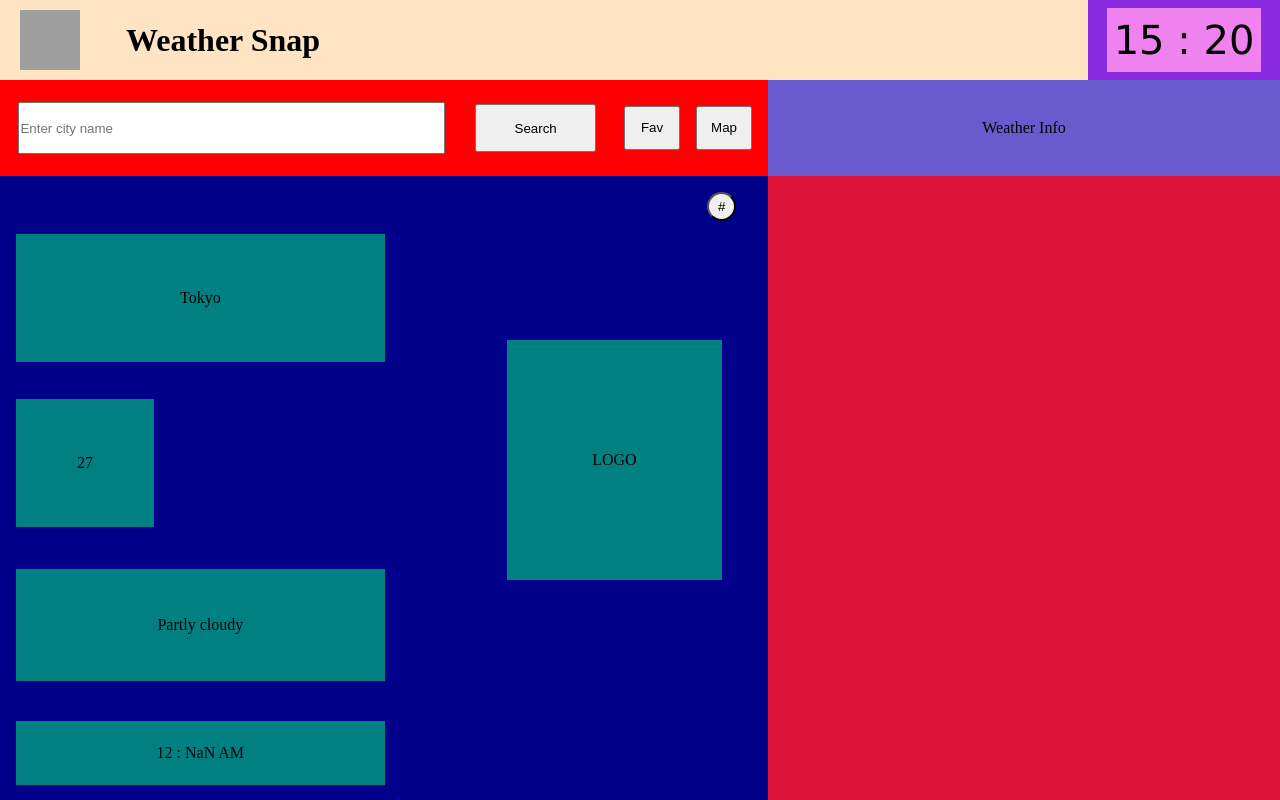
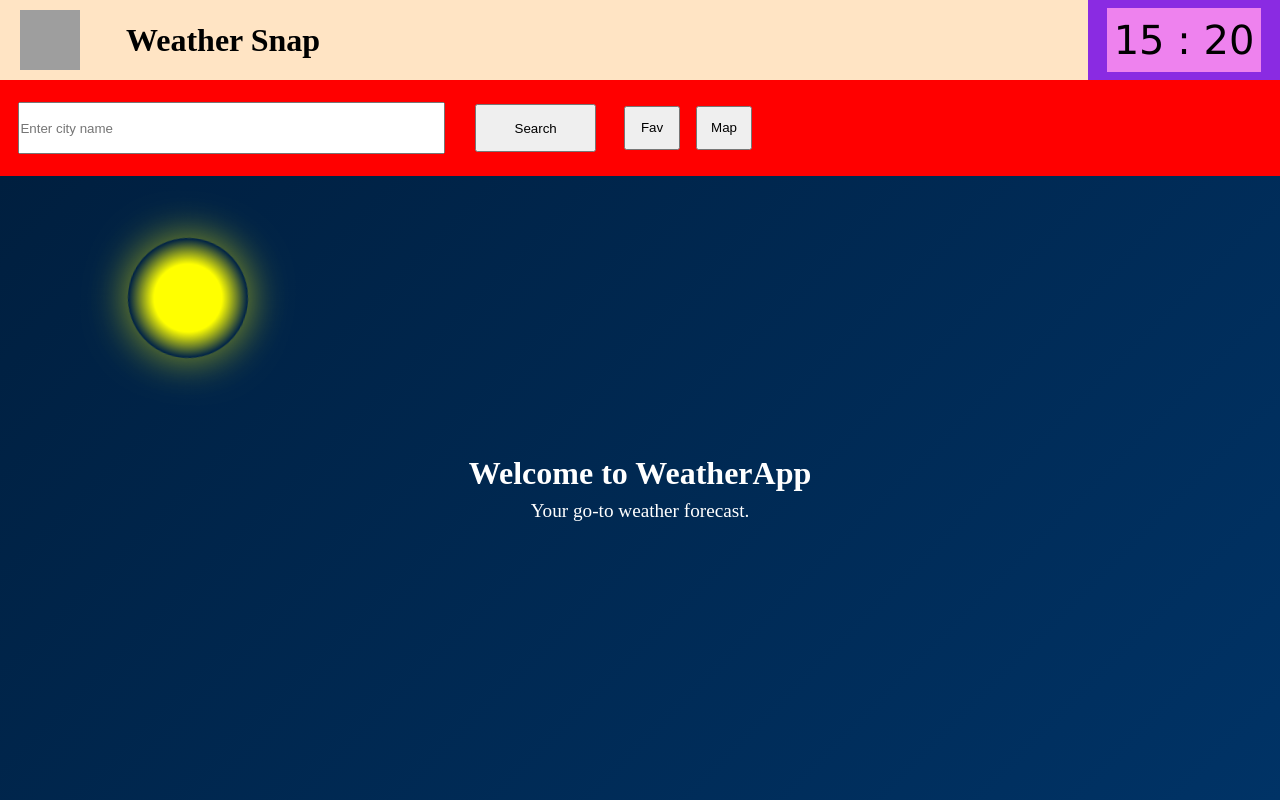
Before and after one commit to maulik-koli/weather-snap, a React (Vite) app in the folder client/: page / in a window 1280 px wide. Built offline with nearby package versions, Linux system fonts and the light colour scheme; grey boxes are pictures that could not be loaded.

Commit message:
somplete whole frontend part styling and sharpning of code remains

```diff
--- a/client/src/App.jsx
+++ b/client/src/App.jsx
@@ -1,27 +1,32 @@
-import React, { useState } from 'react'
+import React, { useContext, useState } from 'react'
 
 import Header from './components/Header.jsx'
 import SearchComponent from './components/SearchComponent.jsx'
 import Weather from './components/Weather.jsx'
 import SideComponents from './components/SideComponents.jsx'
-import { WeaTherProvider } from './contexts/WeatherProvider.jsx'
+import Home from './components/Home.jsx'
+import { WeatherContext } from './contexts/WeatherProvider.jsx'
+import { ErrorAndFetching } from './contexts/ErrorAndFetching.jsx'
 
 const App = () => {
+  const { location } = useContext(WeatherContext)
   const [sideState, setSideState] = useState('Weather Info')
 
   return (
-    <>
+    <ErrorAndFetching>
       <Header />
-      <WeaTherProvider>
         <main>
           <SearchComponent lable={sideState} setLable={setSideState} />
-          <div className='weather-con'>
-            <Weather setLable={setSideState} />
-            <SideComponents lable={sideState} />
-          </div>
+          {location === '' ? <Home />
+            :  (
+              <div className='weather-con'>
+                <Weather setLable={setSideState} />
+                <SideComponents lable={sideState} />
+              </div>
+            )
+          }
         </main>
-      </WeaTherProvider>
-    </>
+    </ErrorAndFetching>
   )
 }
 
--- a/client/src/components/Cloack.jsx
+++ b/client/src/components/Cloack.jsx
@@ -20,9 +20,7 @@ const Cloack = () => {
         }
     }, [])
 
-    return (
-        <span className='clock'>{time}</span>
-    )
+    return <span className='clock'>{time}</span>
 }
 
 export default Cloack;
--- a/client/src/components/FavLocation.jsx
+++ b/client/src/components/FavLocation.jsx
@@ -1,11 +1,11 @@
 import React, { useContext } from 'react'
 
 import { WeatherContext } from '../contexts/WeatherProvider'
+import { ErrorFetchingContext } from '../contexts/ErrorAndFetching'
 
 const FavLocation = () => {
-    const { favData, setFavData } = useContext(WeatherContext)
-
-    console.log('Favorite Data:', favData); // Add this line to debug
+    const { favData, setFavData, setWeatherForcast } = useContext(WeatherContext)
+    const { setIsFetching, setError  } = useContext(ErrorFetchingContext)
 
     const handleDelete = (id) => {
         const updatedFavData = favData.filter((data) => data.favLocID !== id);
@@ -13,12 +13,36 @@ const FavLocation = () => {
         localStorage.setItem('locData', JSON.stringify(updatedFavData));
     };
 
+    const getDataByFavLocation = async (location) => {
+        try{
+            // /dummy-data.json
+            let loc = location ? location : "tokyo"
+            // http://localhost:3000/weather?location=${loc}
+            const response = await fetch(`/dummy-data.json`)
+            const data = await response.json()
+
+            if(!response.ok){
+                throw new Error("Failed to fetch data.")
+            }
+
+            setWeatherForcast(data)
+        }
+        catch(error){
+            setError({
+                message: error.message || "Could not fetch places, pleace try again latter."
+            })
+        }
+        finally{
+            setIsFetching(false)
+        }
+    }
+
     return (
         <div className='side-fav'>
             <ul>
                 {favData.map((data) => (
                     <li key={data.favLocID} className="fav-list">
-                        <div>
+                        <div onClick={() => getDataByFavLocation(data.name)}>
                             <span>{data.name}</span>
                             <p>{data.descriptions}</p>
                         </div>
--- /dev/null
+++ b/client/src/components/Home.jsx
@@ -0,0 +1,13 @@
+import React from 'react'
+
+const Home = () => {
+  return (
+    <div className="landing-container">
+        <div className="sun"></div>
+        <h1>Welcome to WeatherApp</h1>
+        <p>Your go-to weather forecast.</p>
+    </div>
+  )
+}
+
+export default Home;
--- a/client/src/components/MapComponent.jsx
+++ b/client/src/components/MapComponent.jsx
@@ -1,15 +1,17 @@
 import React, { useContext, useEffect, useRef, useState } from 'react';
 import mapboxgl from 'mapbox-gl';
 
-import { WeatherContext } from '../contexts/WeatherProvider';
+import { ErrorFetchingContext } from '../contexts/ErrorAndFetching.jsx'
+import { WeatherContext } from '../contexts/WeatherProvider.jsx'
 
 const MapComponent = () => {
     const mapContainer = useRef(null);
     const map = useRef(null);
 
-    const { weatherForcast } = useContext(WeatherContext)
+    const { setError, setIsFetching } = useContext(ErrorFetchingContext)
+    const { weatherForcast, setWeatherForcast } = useContext(WeatherContext)
     const { locationData } = weatherForcast
-    const [lngLat, setLngLat] = useState({ lng: locationData.longitude, lat: locationData.latitude });
+    const [lngLat, setLngLat] = useState({ lng: locationData.longitude ? locationData.longitude : 139.6929116, lat: locationData.latitude ? locationData.latitude : 35.6889853 });
 
     useEffect(() => {
         mapboxgl.accessToken = 'pk.eyJ1IjoibWF1bGlrLWtvbGkiLCJhIjoiY20wNzFyOTd1MHF4NzJyczl3OWFtMWgwZCJ9.Cw3-kVqw-d0LqP_0JETRIw'
@@ -31,12 +33,40 @@ const MapComponent = () => {
 
     }, [lngLat]);
 
+    const sendLngLat = async () => {
+        setIsFetching(true)
+        const wait = (delay) => new Promise(resolve => setTimeout(resolve, delay))
+
+        await wait(2000)
+        try{
+            // http://localhost:3000/cords?lat=${lngLat.lat}&lng=${lngLat.lng}
+
+            const response = await fetch(`http://localhost:3000/cords?lat=${lngLat.lat}&lng=${lngLat.lng}`)
+            const data = await response.json()
+
+            if(!response.ok){
+                throw new Error("Failed to fetch data.")
+            }
+
+            setWeatherForcast(data)
+        }
+        catch(error){
+            setError({
+                message: error.message || "Could not fetch places, pleace try again latter."
+            })
+        }
+        finally{
+            setIsFetching(false)
+        }
+    }
+
     return (
         <div className="map-wrapper">
+            <h1>Map</h1>
         <div className="info-bar">
             <span>Longitude: {lngLat.lng}</span>
             <span>Latitude: {lngLat.lat}</span>
-            <button className="map-button" onClick={() => alert('Button Clicked!')}>Click</button>
+            <button className="map-button" onClick={sendLngLat}>Click</button>
         </div>
         <div className="map-container" ref={mapContainer} />
         </div>
--- a/client/src/components/SearchComponent.jsx
+++ b/client/src/components/SearchComponent.jsx
@@ -1,30 +1,33 @@
-import { useRef, useState, useEffect, useContext } from 'react'
+import { useRef, useEffect, useContext } from 'react'
 
 import { ErrorFetchingContext } from '../contexts/ErrorAndFetching.jsx'
 import { WeatherContext } from '../contexts/WeatherProvider.jsx'
 
 const SearchComponent = ({ lable, setLable }) => {
-    const locationInout = useRef()
-    const [location, setLocation] = useState('')
+    const locationInput = useRef()
 
-    const { setWeatherForcast } = useContext(WeatherContext)
-    const { setError, setIsFetching } = useContext(ErrorFetchingContext)
+    const { location, setLocation, setWeatherForcast  } = useContext(WeatherContext)
+    const { error, setError, setIsFetching } = useContext(ErrorFetchingContext)
 
     const handleSearchClick = () => {
-        setLocation(locationInout.current.value)
-        locationInout.current.value = ''
+        setLocation(locationInput.current.value)
+        locationInput.current.value = ''
         setLable('Weather Info')
     }
 
     useEffect(() => {
         setIsFetching(true)
         const sendLocation = async () => {
-            const wait = (delay) => new Promise(resolve => setTimeout(resolve, delay))
+            if(!location){
+                setError({
+                    error : "Please enter a location and try again."
+                })
+                return
+            }
 
-            await wait(2000)
             try{
+                // /dummy-data.json
                 // http://localhost:3000/weather?location=${location}
-
                 const response = await fetch(`/dummy-data.json`)
                 const data = await response.json()
 
@@ -36,7 +39,7 @@ const SearchComponent = ({ lable, setLable }) => {
             }
             catch(error){
                 setError({
-                    message: error.message || "Could not fetch places, pleace try again latter."
+                    error: error.message || "Could not fetch data, pleace try again latter."
                 })
             }
             finally{
@@ -46,12 +49,16 @@ const SearchComponent = ({ lable, setLable }) => {
         sendLocation()
     }, [location])
 
+    const handleInfoButton = () => {
+        setLable("Weather Info")
+    }
+
     return (
         <div className='search-con'>
-            <div className='search'>
+            <div className='search' >
                 <div className="search-input">
                     <input
-                        ref={locationInout}
+                        ref={locationInput}
                         type='text'
                         placeholder='Enter city name'
                     />
@@ -63,7 +70,12 @@ const SearchComponent = ({ lable, setLable }) => {
                     <button onClick={() => setLable('Map')}>Map</button>
                 </div>
             </div>
-            <div className='lable'>{lable}</div>
+            {location ? (
+                <div className='lable'>
+                    <p>{lable}</p>
+                    {lable !== "Weather Info" && <button onClick={handleInfoButton}>Info</button>}
+                </div>
+            ) : <div className='alt-div'></div>}
         </div>
     )
 }
--- a/client/src/components/SideComponents.jsx
+++ b/client/src/components/SideComponents.jsx
@@ -1,16 +1,20 @@
-import React from 'react'
+import React, { useContext } from 'react'
 
 import ForcastData from "./ForcastData.jsx";
 import FavLocation from './FavLocation.jsx';
 import MapComponent from './MapComponent.jsx';
+import { WeatherContext } from '../contexts/WeatherProvider.jsx';
+import LoadingBlock from './LoadingBlock.jsx';
 
 const SideComponents = ({ lable }) => {
+    const { location } = useContext(WeatherContext)
+
     return (
         <div className='side-right'>
-            <FavLocation />
-            {/* {lable === "Weather Info" && <ForcastData />}
-            {lable === "Fauvrite Locations" && <FavLocation />}
-            {lable === "Map" && <MapComponent />} */}
+            {/* <FavLocation /> */}
+            {location ? lable === "Weather Info" && <ForcastData /> : null}
+            {location ? lable === "Fauvrite Locations" && <FavLocation /> : null}
+            {/* {location ? lable === "Map" && <MapComponent /> : <LoadingBlock />} */}
         </div>
     )
 }
--- a/client/src/components/Weather.jsx
+++ b/client/src/components/Weather.jsx
@@ -3,20 +3,21 @@ import React, { useContext, useEffect } from 'react'
 import LoadingBlock from './LoadingBlock.jsx'
 import { ErrorFetchingContext } from '../contexts/ErrorAndFetching.jsx'
 import { WeatherContext } from '../contexts/WeatherProvider.jsx'
-import { formateTime } from '../helper.js'
 
 export default function Weather({ setLable }) {
   const { weatherForcast, setFavData, favData } = useContext(WeatherContext)
   const { error, isFetching } = useContext(ErrorFetchingContext)
 
   const { locationData, currentData } = weatherForcast
-  const time = formateTime(locationData.time)
 
   useEffect(() => {
     localStorage.setItem('locData', JSON.stringify(favData))
   }, [favData])
 
-  const addFavLocation = () => {
+  const addFavLocation = (name) => {
+    const exist = favData.some(data => data.name === name)
+
+    if(!exist){
       const favLocID = Math.floor(1000 + Math.random() * 9000);
       const newFavLocation = {
         favLocID,
@@ -31,6 +32,7 @@ export default function Weather({ setLable }) {
       setFavData(updatedFavData);
       localStorage.setItem('locData', JSON.stringify(updatedFavData));
       setLable('Fauvrite Locations')
+    }
   };
 
   return (
@@ -39,11 +41,11 @@ export default function Weather({ setLable }) {
       {isFetching && <LoadingBlock /> }
       {!isFetching &&
         <div className='weather'>
-          <div className='fb-0'><button onClick={addFavLocation}>#</button></div>
+          <div className='fb-0'><button onClick={() => addFavLocation(locationData.name)}>#</button></div>
           <div className="weather-data cn-1">{locationData.name}</div>
           <div className="weather-data te-2">{currentData.temperature}</div>
           <div className="weather-data de-3">{currentData.descriptions}</div>
-          <div className="weather-data ti-4">{time}</div>
+          <div className="weather-data ti-4">{locationData.time}</div>
           <div className="weather-data lo-5">LOGO</div>
         </div>
       }
--- a/client/src/contexts/WeatherProvider.jsx
+++ b/client/src/contexts/WeatherProvider.jsx
@@ -5,6 +5,7 @@ import { INITIAL_WEATHER_DATA } from "../helper";
 export const WeatherContext = createContext()
 
 export const WeaTherProvider = ({ children }) => {
+    const [ location, setLocation ] = useState('')
     const [ weatherForcast, setWeatherForcast ] = useState(INITIAL_WEATHER_DATA)
     const [ favData, setFavData ] = useState([])
 
@@ -17,7 +18,7 @@ export const WeaTherProvider = ({ children }) => {
     }, [])
 
     return (
-        <WeatherContext.Provider value={{ weatherForcast , setWeatherForcast, favData, setFavData }}>
+        <WeatherContext.Provider value={{ weatherForcast , setWeatherForcast, favData, setFavData, location, setLocation }}>
             {children}
         </WeatherContext.Provider>
     )
--- a/client/src/index.css
+++ b/client/src/index.css
@@ -1,6 +1,13 @@
 *{
     padding: 0;
     margin: 0;
+}
+
+html, body {
+    height: 100%;
+    width: 100%;
+    overflow: hidden;
+    position: relative;
 }
 
 /* Header */
@@ -94,6 +101,68 @@ header {
     align-items: center;
 }
 
+/* Conditinal div to complete search component */
+.alt-div {
+    background-color: red;
+    width: 40vw;
+}
+
+/* Landing container */
+.landing-container {
+    height: 78vh;
+    width: 100%;
+    background: linear-gradient(135deg, #001f3f, #003366);
+    display: flex;
+    flex-direction: column;
+    align-items: center;
+    justify-content: center;
+    color: white;
+    position: relative;
+    z-index: 1; /* Ensures the content is above other effects */
+}
+
+/* Text styling */
+.landing-container h1 {
+    font-size: 2rem;
+    margin-bottom: 0.5rem;
+}
+
+.landing-container p {
+    font-size: 1.2rem;
+}
+
+/* Sun effect */
+.sun {
+    position: absolute;
+    width: 120px;
+    height: 120px;
+    border-radius: 50%;
+    background: radial-gradient(circle, #ffff00 40%, rgba(255, 255, 0, 0) 70%);
+    box-shadow: 0 0 40px rgba(255, 255, 0, 0.6);
+    animation: rotateSun 20s linear infinite;
+    top: 10%;
+    left: 10%;
+}
+
+
+@keyframes rotateSun {
+    from {
+        transform: rotate(0deg);
+    }
+    to {
+        transform: rotate(360deg);
+    }
+}
+
+@keyframes moveClouds {
+    0% {
+        transform: translateX(0) translateY(0);
+    }
+    100% {
+        transform: translateX(-100%) translateY(-100%);
+    }
+}
+
 /* Main Container */
 .weather-con {
     display: flex;
@@ -101,7 +170,7 @@ header {
 
 /* Left Side */
 .side-left {
-    background-color: darkblue;
+    background-color: rgb(33, 12, 171);
     width: 60vw;
     height: 78vh;
     display: flex;
--- a/client/src/main.jsx
+++ b/client/src/main.jsx
@@ -3,12 +3,12 @@ import { createRoot } from 'react-dom/client'
 import App from './App.jsx'
 import './index.css'
 
-import { ErrorAndFetching } from './contexts/ErrorAndFetching.jsx'
+import { WeaTherProvider } from './contexts/WeatherProvider.jsx'
 
 createRoot(document.getElementById('root')).render(
   <StrictMode>
-    <ErrorAndFetching>
+    <WeaTherProvider>
       <App />
-    </ErrorAndFetching>
+    </WeaTherProvider>
   </StrictMode>,
 )
```
Also changed, not shown: 2 other files (tests, documents, lock files or other folders). Lines whose indentation alone changed are shown as unchanged.
